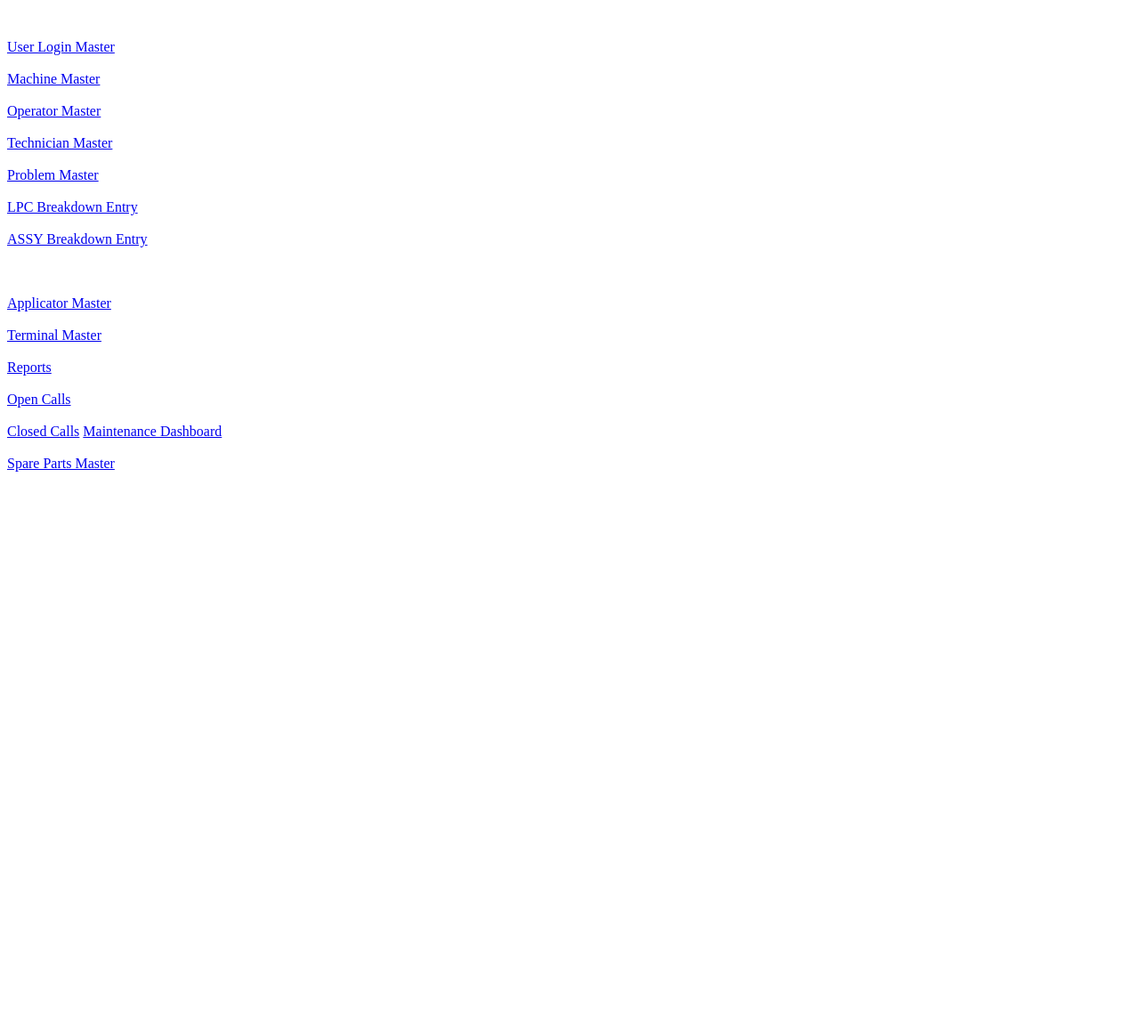
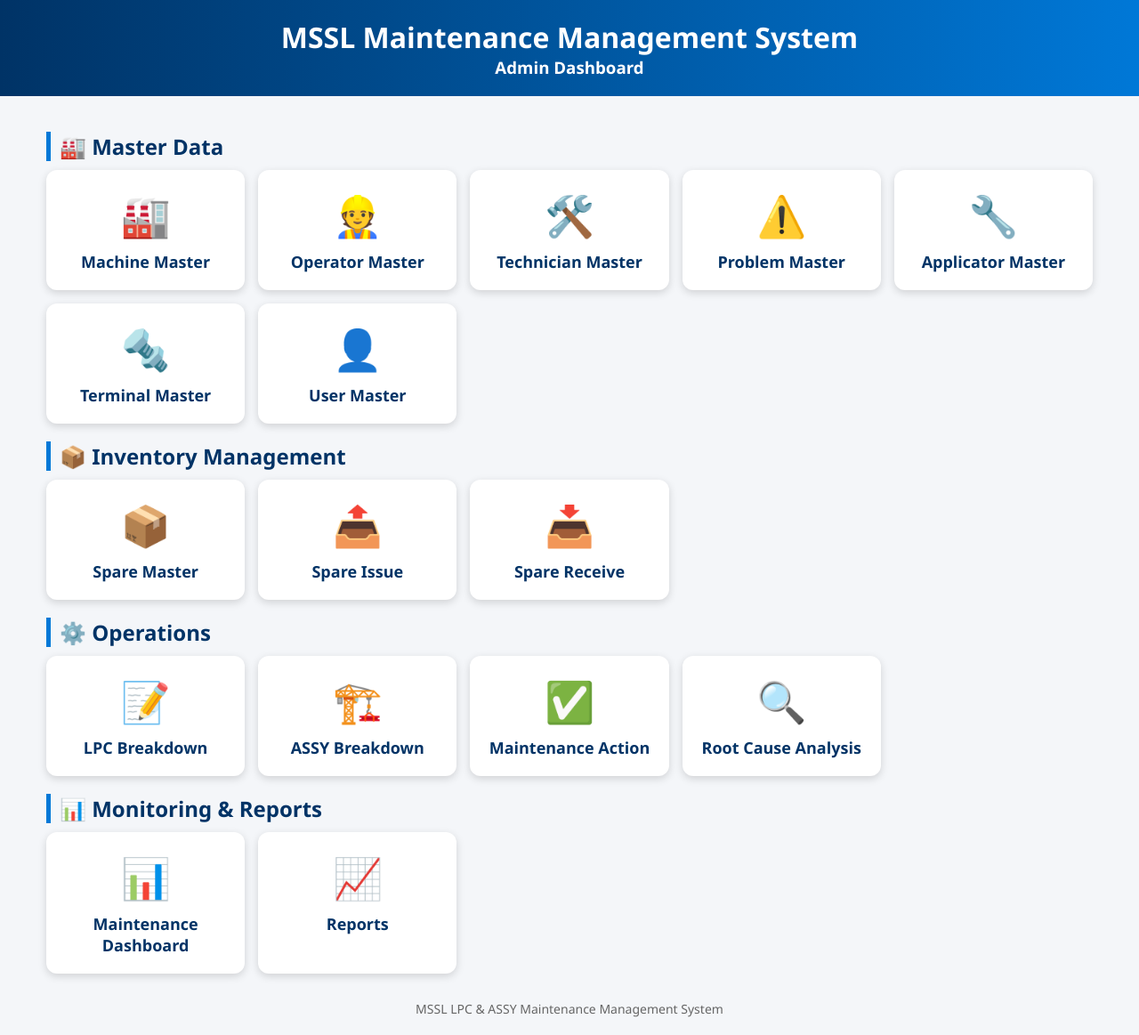
Before and after one commit to ranveersinghmssl1-source/MSSL-Maintenance-System, a Python web app: template templates/admin_dashboard.html in a window 1280 px wide. Shown: the whole page at 89% size. Before the commit the page ends 530 px from the top, so only its background shows below. Run offline with Jinja, Linux system fonts and the light colour scheme; the template is opened without the code that fills it, so the values that code supplies are empty.

Commit message:
Update admin_dashboard.html

```diff
--- a/templates/admin_dashboard.html
+++ b/templates/admin_dashboard.html
@@ -1,58 +1,251 @@
-<br><br>
+<!DOCTYPE html>
+<html>
+<head>
+<title>MSSL Admin Dashboard</title>
 
-<a href="/user_master">
-User Login Master
+<style>
+
+*{
+margin:0;
+padding:0;
+box-sizing:border-box;
+}
+
+body{
+font-family:'Segoe UI',sans-serif;
+background:#f4f6f9;
+}
+
+.header{
+background:linear-gradient(90deg,#003366,#0078d7);
+color:white;
+padding:20px;
+text-align:center;
+}
+
+.container{
+width:95%;
+margin:auto;
+padding:20px;
+}
+
+.section-title{
+color:#003366;
+margin:20px 0 10px;
+font-size:24px;
+font-weight:bold;
+border-left:5px solid #0078d7;
+padding-left:10px;
+}
+
+.card-grid{
+display:grid;
+grid-template-columns:repeat(auto-fill,minmax(220px,1fr));
+gap:15px;
+}
+
+.card{
+background:white;
+padding:20px;
+border-radius:12px;
+text-align:center;
+box-shadow:0 3px 10px rgba(0,0,0,.15);
+transition:0.3s;
+}
+
+.card:hover{
+transform:translateY(-5px);
+}
+
+.card a{
+text-decoration:none;
+color:#003366;
+font-weight:bold;
+font-size:18px;
+}
+
+.icon{
+font-size:45px;
+margin-bottom:10px;
+}
+
+.footer{
+margin-top:30px;
+text-align:center;
+color:#666;
+font-size:14px;
+}
+
+</style>
+
+</head>
+
+<body>
+
+<div class="header">
+<h1>MSSL Maintenance Management System</h1>
+<h3>Admin Dashboard</h3>
+</div>
+
+<div class="container">
+
+<!-- MASTER DATA -->
+
+<div class="section-title">
+🏭 Master Data
+</div>
+
+<div class="card-grid">
+
+<div class="card">
+<div class="icon">🏭</div>
+<a href="/machine_master">
+Machine Master
 </a>
+</div>
 
-<br><br>
+<div class="card">
+<div class="icon">👷</div>
+<a href="/operator_master">
+Operator Master
+</a>
+</div>
 
-<a href="/machine_master">Machine Master</a>
+<div class="card">
+<div class="icon">🛠️</div>
+<a href="/technician_master">
+Technician Master
+</a>
+</div>
 
-<br><br>
+<div class="card">
+<div class="icon">⚠️</div>
+<a href="/problem_master">
+Problem Master
+</a>
+</div>
 
-<a href="/operator_master">Operator Master</a>
-
-<br><br>
-
-<a href="/technician_master">Technician Master</a>
-
-<br><br>
-
-<a href="/problem_master">Problem Master</a>
-
-<br><br>
-
-<a href="/lpc">LPC Breakdown Entry</a>
-
-<br><br>
-
-<a href="/assy">ASSY Breakdown Entry</a>
-
-<br><br>
-
-<br><br>
-
+<div class="card">
+<div class="icon">🔧</div>
 <a href="/applicator_master">
 Applicator Master
 </a>
+</div>
 
-<br><br>
-
+<div class="card">
+<div class="icon">🔩</div>
 <a href="/terminal_master">
 Terminal Master
 </a>
-<br><br>
-<a href="/reports">Reports</a>
+</div>
 
-<br><br>
-<a href="/open_calls">Open Calls</a>
+<div class="card">
+<div class="icon">👤</div>
+<a href="/user_master">
+User Master
+</a>
+</div>
 
-<br><br>
-<a href="/closed_calls">Closed Calls</a>
+</div>
 
-<a href="/maintenance">Maintenance Dashboard</a>
-<br><br>
+<!-- INVENTORY -->
 
+<div class="section-title">
+📦 Inventory Management
+</div>
+
+<div class="card-grid">
+
+<div class="card">
+<div class="icon">📦</div>
 <a href="/spare_master">
-Spare Parts Master
+Spare Master
 </a>
+</div>
+
+<div class="card">
+<div class="icon">📤</div>
+<a href="/spare_issue">
+Spare Issue
+</a>
+</div>
+
+<div class="card">
+<div class="icon">📥</div>
+<a href="/spare_receive">
+Spare Receive
+</a>
+</div>
+
+</div>
+
+<!-- OPERATIONS -->
+
+<div class="section-title">
+⚙️ Operations
+</div>
+
+<div class="card-grid">
+
+<div class="card">
+<div class="icon">📝</div>
+<a href="/lpc">
+LPC Breakdown
+</a>
+</div>
+
+<div class="card">
+<div class="icon">🏗️</div>
+<a href="/assy">
+ASSY Breakdown
+</a>
+</div>
+
+<div class="card">
+<div class="icon">✅</div>
+<a href="/maintenance_action">
+Maintenance Action
+</a>
+</div>
+
+<div class="card">
+<div class="icon">🔍</div>
+<a href="/rca">
+Root Cause Analysis
+</a>
+</div>
+
+</div>
+
+<!-- MONITORING -->
+
+<div class="section-title">
+📊 Monitoring & Reports
+</div>
+
+<div class="card-grid">
+
+<div class="card">
+<div class="icon">📊</div>
+<a href="/maintenance">
+Maintenance Dashboard
+</a>
+</div>
+
+<div class="card">
+<div class="icon">📈</div>
+<a href="/reports">
+Reports
+</a>
+</div>
+
+</div>
+
+<div class="footer">
+MSSL LPC & ASSY Maintenance Management System
+</div>
+
+</div>
+
+</body>
+</html>
```
